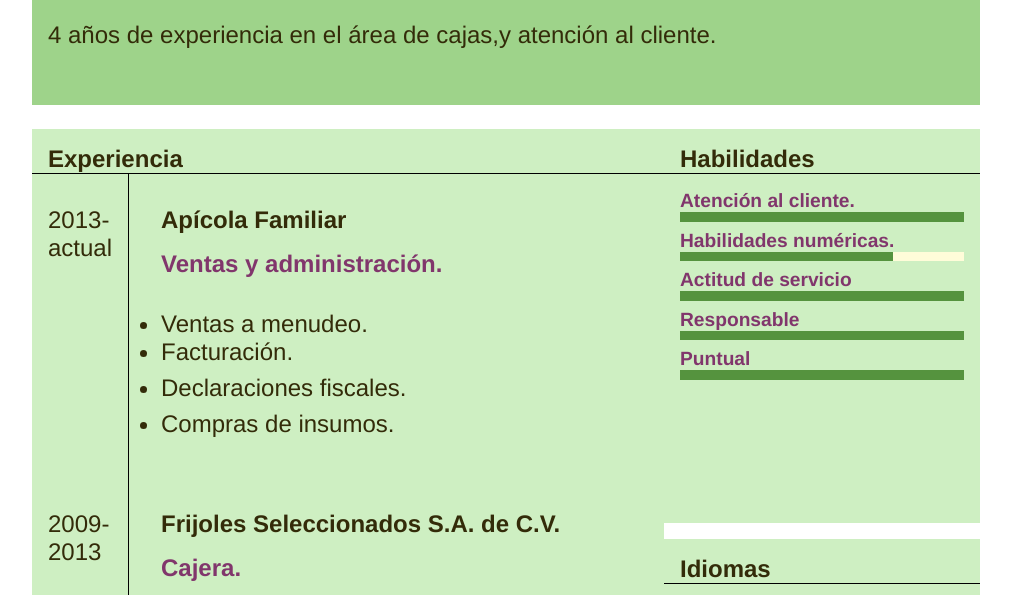
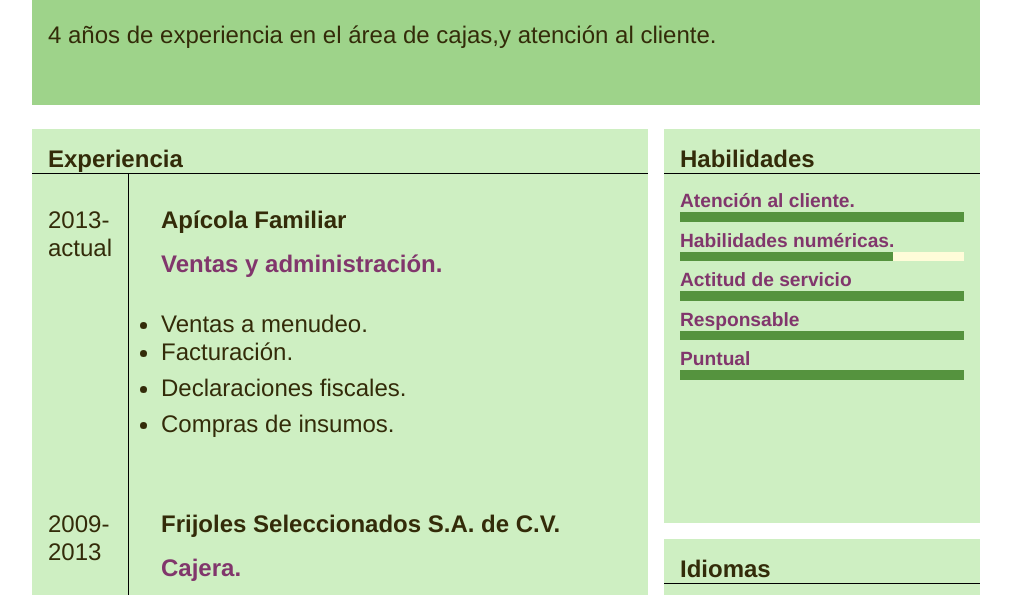
Before and after one commit to AlbaZav/Curriculum-Alba-Zavala, a plain HTML site: page index.html in a window 1280 px wide. Shown: the part 162-757 px from the top of the page, without its empty margins (134-1145 px from the left). Drawn offline with Linux system fonts and the light colour scheme.

Commit message:
Updating right margint to main article

```diff
--- a/style.css
+++ b/style.css
@@ -40,7 +40,7 @@ header p {
 
 main {
  grid-area: B;
- margin: 0 0 1rem 0;
+ margin: 0 1rem 1rem 0;
  padding-top: 1rem;
 }
 
```
